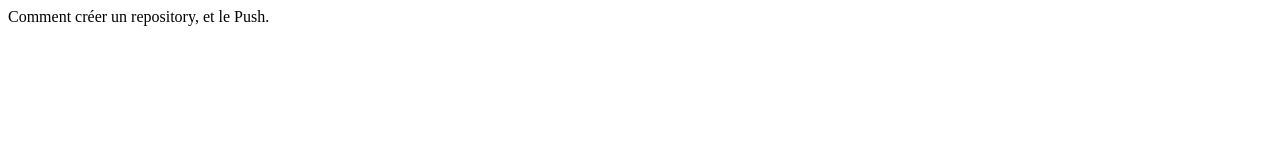
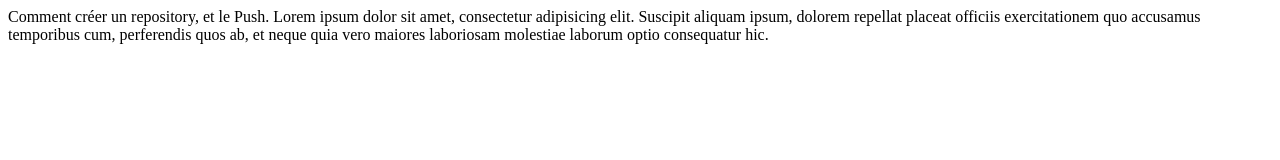
Before and after one commit to GaelBass/Test-github, a plain HTML site: page index.html in a window 1280 px wide. Drawn offline with Linux system fonts and the light colour scheme.

Commit message:
modifications sur la brnache one

```diff
--- a/index.html
+++ b/index.html
@@ -7,6 +7,6 @@
     <title>test github</title>
 </head>
 <body>
-    Comment créer un repository, et le Push.
+    Comment créer un repository, et le Push. Lorem ipsum dolor sit amet, consectetur adipisicing elit. Suscipit aliquam ipsum, dolorem repellat placeat officiis exercitationem quo accusamus temporibus cum, perferendis quos ab, et neque quia vero maiores laboriosam molestiae laborum optio consequatur hic.
 </body>
 </html>
```
